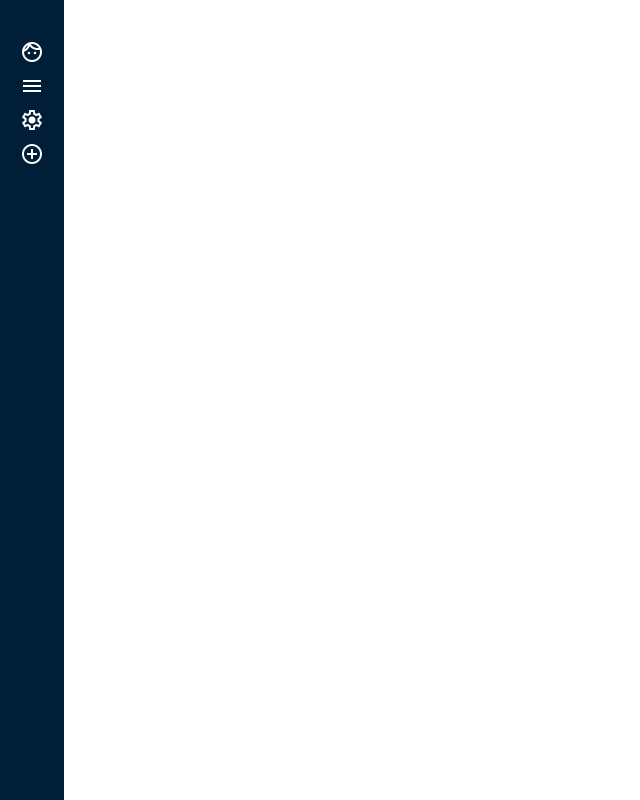
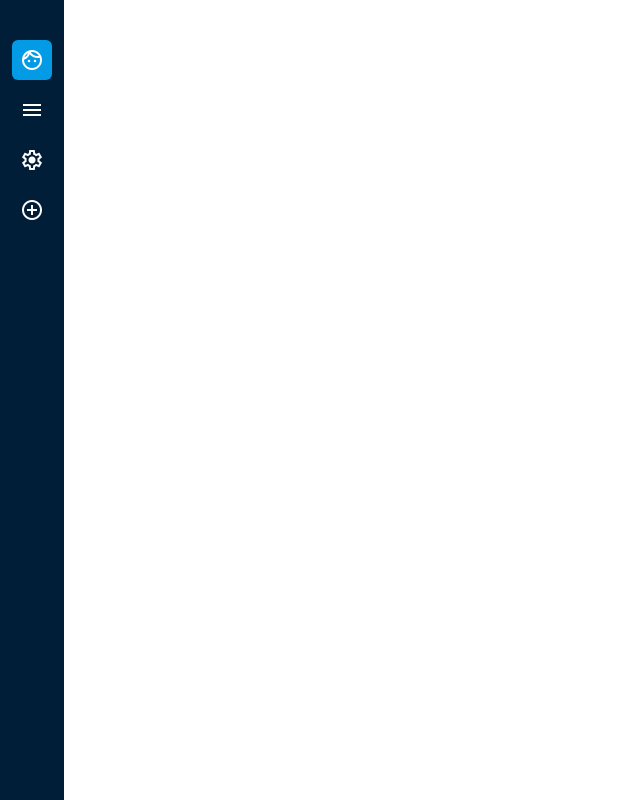
Before and after one commit to koppreshk/getGro-frontend, a React (Vite) app: page / in a window 1280 px wide. Shown: the whole page, without its empty margins (0-640 px from the left). Built offline with nearby package versions, Linux system fonts and the light colour scheme.

Commit message:
fix: Added menu selction

```diff
--- a/src/App.tsx
+++ b/src/App.tsx
@@ -1,4 +1,4 @@
-import { BrowserRouter, Route, Routes } from "react-router-dom";
+import { BrowserRouter, Routes } from "react-router-dom";
 import { Provider } from 'react-redux'
 import { configureStore } from '@reduxjs/toolkit'
 import { CoreLayoutPage } from "./modules/core/pages/core-layout-page";
@@ -11,8 +11,9 @@ export default function App() {
   return (
     <Provider store={store}>
       <BrowserRouter>
+        <CoreLayoutPage />
         <Routes>
-          <Route path="/" element={<CoreLayoutPage />} />
+
         </Routes>
       </BrowserRouter>
     </Provider>
--- a/src/lib/ui-ux/icon/icon.tsx
+++ b/src/lib/ui-ux/icon/icon.tsx
@@ -12,6 +12,14 @@ const StyledIconContainer = styled.span<Pick<IIconProps, 'iconSize'>>`
     font-size: ${(props) => `${props.iconSize}px` ?? '24px'};
     color: #fff;
     cursor: pointer;
+
+    /* Rules for using icons as black on a light background. */
+    .material-icons.md-dark { color: rgba(0, 0, 0, 0.54); }
+    .material-icons.md-dark.md-inactive { color: rgba(0, 0, 0, 0.26); }
+
+    /* Rules for using icons as white on a dark background. */
+    .material-icons.md-light { color: rgba(255, 255, 255, 1); }
+    .material-icons.md-light.md-inactive { color: rgba(255, 255, 255, 0.3); }
 `;
 
 export const Icon = React.memo((props: IIconProps) => {
--- a/src/modules/core/components/navigation-menu.tsx
+++ b/src/modules/core/components/navigation-menu.tsx
@@ -1,11 +1,16 @@
 
 import { FlexBox, Icon } from "lib/ui-ux";
 import React from "react";
+import { useNavigate } from "react-router-dom";
 import styled from "styled-components";
 
 interface IPrimaryOptionProps {
-    iconName: string;
-    primaryKey: string;
+    item: {
+        iconName: string;
+        primaryKey: string;
+        route: string;
+    }
+    selectedMenu: string;
     onMenuOptionClick: React.Dispatch<React.SetStateAction<string>>;
 }
 
@@ -21,31 +26,40 @@ const PrimaryOptionsWrapper = styled(FlexBox)`
 
 const primaryOptions = [{
     iconName: 'face',
-    primaryKey: 'face'
+    primaryKey: 'face',
+    route: 'route1'
 },
 {
     iconName: 'menu',
-    primaryKey: 'menu'
+    primaryKey: 'menu',
+    route: 'route2'
 }, {
     iconName: 'settings',
-    primaryKey: 'settings'
+    primaryKey: 'settings',
+    route: 'route3'
 }, {
     iconName: 'add_circle',
-    primaryKey: 'add_circle'
+    primaryKey: 'add_circle',
+    route: 'route4'
 }];
 
+const IconWrapper = styled(FlexBox) <{ $isOptionsSelected: boolean }>`
+    background-color: ${({ $isOptionsSelected }) => $isOptionsSelected ? '#039be5' : 'unset'};
+    height: 40px;
+    width: 40px;
+    border-radius: 6px;
+`;
 
 export const NavigationMenu = React.memo(() => {
     const [selectedMenu, setMenu] = React.useState('face');
-    console.log('selectedMenu: ', selectedMenu);
     return (
         <MenuWrapper>
             <PrimaryOptionsWrapper $gap="10px" $flexDirection="column" $justifyContent="center" $alignItems="center">
                 {primaryOptions.map((item) => (
                     <PrimaryOption
                         key={item.primaryKey}
-                        iconName={item.iconName}
-                        primaryKey={item.primaryKey}
+                        item={item}
+                        selectedMenu={selectedMenu}
                         onMenuOptionClick={setMenu} />
                 ))}
             </PrimaryOptionsWrapper>
@@ -54,13 +68,19 @@ export const NavigationMenu = React.memo(() => {
 })
 
 const PrimaryOption = React.memo((props: IPrimaryOptionProps) => {
-    const { iconName, primaryKey, onMenuOptionClick } = props;
+    const { item, selectedMenu, onMenuOptionClick } = props;
+    const { iconName, primaryKey, route } = item;
+    const isOptionsSelected = React.useMemo(() => selectedMenu === primaryKey, [primaryKey, selectedMenu]);
+    const navigate = useNavigate();
 
     const onClick = React.useCallback(() => {
         onMenuOptionClick(primaryKey);
-    }, [onMenuOptionClick, primaryKey]);
+        navigate(route);
+    }, [navigate, onMenuOptionClick, primaryKey, route]);
 
     return (
-        <Icon className="material-symbols-outlined" iconName={iconName} onClick={onClick} />
+        <IconWrapper $isOptionsSelected={isOptionsSelected} $alignItems="center" $justifyContent="center">
+            <Icon className="material-symbols-outlined" iconName={iconName} onClick={onClick} />
+        </IconWrapper>
     )
 })
```
